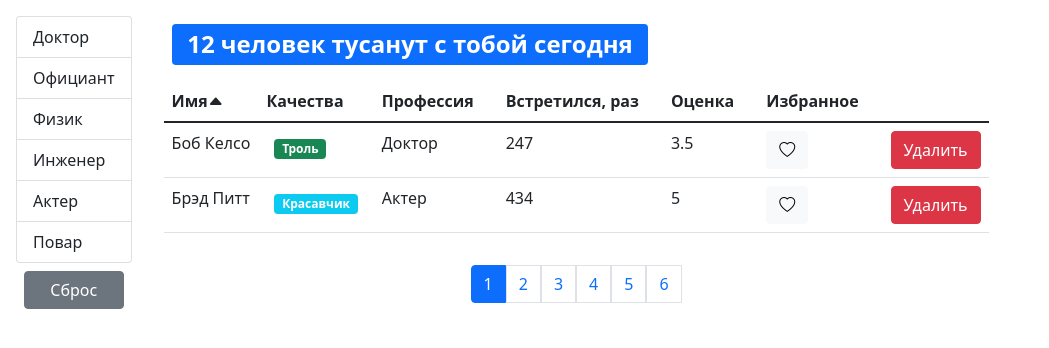
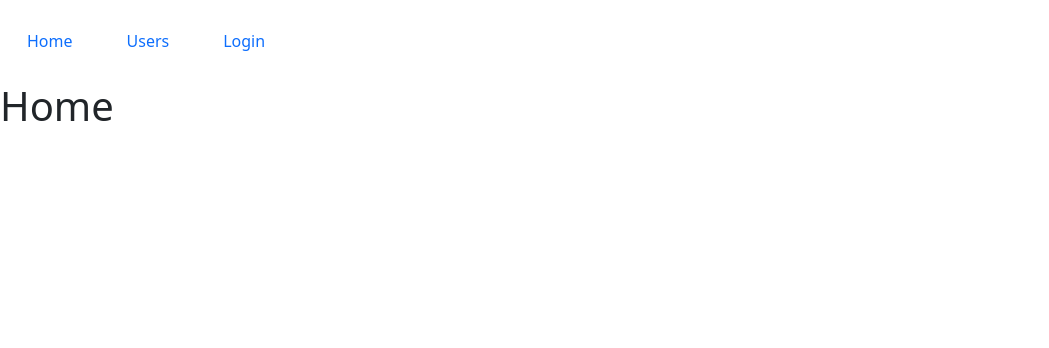
Before and after one commit to andre-korkin/fast-company, a React (Create React App) app: page / in a window 1280 px wide. Shown: the top 348 px of the page, without its empty margins (0-1049 px from the left). Built offline with nearby package versions, Linux system fonts and the light colour scheme.

Commit message:
add navBar

```diff
--- a/package.json
+++ b/package.json
@@ -11,6 +11,7 @@
     "prop-types": "^15.7.2",
     "react": "^17.0.2",
     "react-dom": "^17.0.2",
+    "react-router-dom": "^5.3.0",
     "react-scripts": "4.0.3",
     "web-vitals": "^1.1.2"
   },
--- a/public/manifest.json
+++ b/public/index.css
@@ -1,25 +1,24 @@
-{
-  "short_name": "React App",
-  "name": "Create React App Sample",
-  "icons": [
-    {
-      "src": "favicon.ico",
-      "sizes": "64x64 32x32 24x24 16x16",
-      "type": "image/x-icon"
-    },
-    {
-      "src": "logo192.png",
-      "type": "image/png",
-      "sizes": "192x192"
-    },
-    {
-      "src": "logo512.png",
-      "type": "image/png",
-      "sizes": "512x512"
-    }
-  ],
-  "start_url": ".",
-  "display": "standalone",
-  "theme_color": "#000000",
-  "background_color": "#ffffff"
+body {
+  margin: 0;
+  font-family: -apple-system, BlinkMacSystemFont, 'Segoe UI', 'Roboto', 'Oxygen',
+    'Ubuntu', 'Cantarell', 'Fira Sans', 'Droid Sans', 'Helvetica Neue',
+    sans-serif;
+  -webkit-font-smoothing: antialiased;
+  -moz-osx-font-smoothing: grayscale;
 }
+
+code {
+  font-family: source-code-pro, Menlo, Monaco, Consolas, 'Courier New',
+    monospace;
+}
+
+.nav-link {
+  margin: 20px 10px;
+  padding: 10px;
+  border: solid 1px #fff;
+  border-radius: 5px;
+}
+
+.nav-link:hover {
+  border-color: #0d6efd;
+}
--- a/public/index.html
+++ b/public/index.html
@@ -9,6 +9,7 @@
     <link rel="apple-touch-icon" href="%PUBLIC_URL%/logo192.png" />
     <link rel="manifest" href="%PUBLIC_URL%/manifest.json" />
     <link rel="stylesheet" href="https://cdn.jsdelivr.net/npm/bootstrap-icons@1.7.2/font/bootstrap-icons.css">
+    <link rel="stylesheet" href="index.css">
     <title>Fast Company</title>
   </head>
   <body>
--- a/src/app.jsx
+++ b/src/app.jsx
@@ -1,9 +1,26 @@
 import React from 'react'
+import { Redirect, Route, Switch } from 'react-router-dom'
+import NavBar from './components/navbar'
+import Home from './components/home'
 import Users from './components/users'
+import LogIn from './components/login'
+import Error404 from './components/error404'
 
 
 const App = () => {
-    return <Users />
+    return (
+        <>
+            <NavBar />
+            <Switch>
+                <Route path='/' exact component={Home} />
+                <Route path='/users' component={Users} />
+                <Route path='/login' component={LogIn} />
+                <Route path='/404' component={Error404} />
+
+                <Redirect to='/404' />
+            </Switch>
+        </>
+    )
 }
 
 export default App
--- /dev/null
+++ b/src/components/error404.jsx
@@ -0,0 +1,8 @@
+import React from 'react'
+
+
+const Error404 = () => {
+    return <h1>Error 404: Page not found</h1>
+}
+
+export default Error404
--- /dev/null
+++ b/src/components/home.jsx
@@ -0,0 +1,8 @@
+import React from 'react'
+
+
+const Home = () => {
+    return <h1>Home</h1>
+}
+
+export default Home
--- /dev/null
+++ b/src/components/login.jsx
@@ -0,0 +1,8 @@
+import React from 'react'
+
+
+const LogIn = () => {
+    return <h1>LogIn</h1>
+}
+
+export default LogIn
--- /dev/null
+++ b/src/components/navbar.jsx
@@ -0,0 +1,21 @@
+import React from 'react'
+import { Link } from 'react-router-dom'
+
+
+const NavBar = () => {
+    return (
+        <ul className='nav'>
+            <li className='nav-item'>
+                <Link className='nav-link' to='/'>Home</Link>
+            </li>
+            <li className='nav-item'>
+                <Link className='nav-link' to='/users'>Users</Link>
+            </li>
+            <li className='nav-item'>
+                <Link className='nav-link' to='/login'>Login</Link>
+            </li>
+        </ul>
+    )
+}
+
+export default NavBar
--- a/src/index.js
+++ b/src/index.js
@@ -1,5 +1,6 @@
 import React from 'react'
 import ReactDOM from 'react-dom'
+import { BrowserRouter } from 'react-router-dom'
 import 'bootstrap/dist/css/bootstrap.css'
 import reportWebVitals from './reportWebVitals'
 import App from './app'
@@ -7,7 +8,9 @@ import App from './app'
 
 ReactDOM.render(
     <React.StrictMode>
-        <App/>
+        <BrowserRouter>
+            <App/>
+        </BrowserRouter>
     </React.StrictMode>,
     document.getElementById('root')
 )
```
Also changed, not shown: 1 other file (tests, documents, lock files or other folders).
